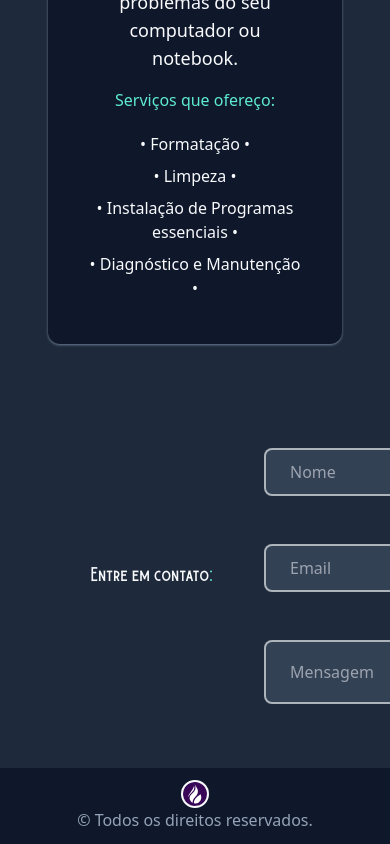
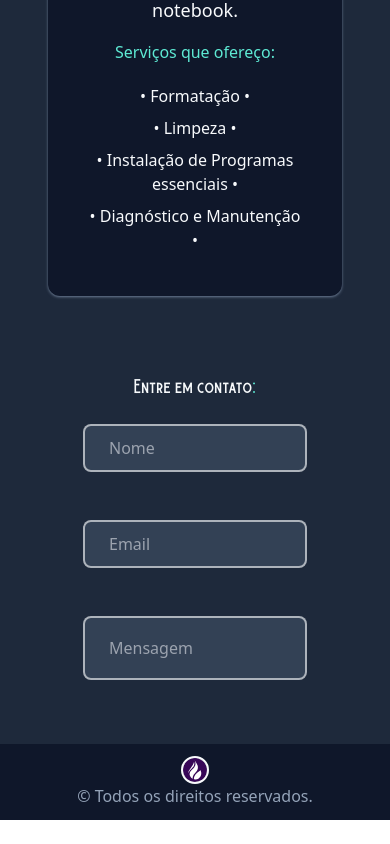
Before and after one commit to Soulzin01/joaoportfolio, a Next.js app: page / in a window 390 px wide. Shown: the part 2015-2859 px from the top of the page. After the commit the page ends 2835 px from the top, so only its background shows below. Built offline with nearby package versions, Linux system fonts and the light colour scheme.

Commit message:
commit resp changes

```diff
--- a/pages/_document.js
+++ b/pages/_document.mjs
@@ -1,11 +1,10 @@
 import { Html, Head, Main, NextScript } from 'next/document'
-import tailwind from 'tailwind-scrollbar';
 
 export default function Document() {
   return (
     <Html lang="pt-br">
       <Head />
-      <body className='scrollbar-thin scrollbar-track-slate-600 scrollbar-thumb-slate-700 scrollbar-track-rounded-xl'>
+      <body className='scrollbar-thin scrollbar-track-slate-600 scrollbar-thumb-slate-800 scrollbar-thumb-rounded-full'>
         <Main />
         <NextScript />
       </body>
--- a/pages/index.js
+++ b/pages/index.js
@@ -54,7 +54,7 @@ export default function Home() {
 
               </div>
 
-              <div className="relative rounded-full w-72 h-72 overflow-clip mx-auto mt-10 border-slate-600 border-4">
+              <div className="relative rounded-full w-72 h-72 overflow-clip mx-auto mt-10 border-slate-600 border-4 lsm:w-60 lsm:h-60">
                 <Image className='object-cover cursor-default select-none' src={desjoao} sizes="(max-width: 768px) 100vw,
               (max-width: 1200px) 50vw,
               33vw" priority fill alt='João Emanuel'/>
@@ -76,14 +76,14 @@ export default function Home() {
             <div className="gap-10 justify-evenly items-start lg:flex">
               <div className="text-center bg-slate-900 shadow-slate-500 shadow rounded-xl my-10 mx-2 p-10 hover:scale-105 hover:shadow
               hover:shadow-slate-500 transition-all duration-300 cursor-default select-none dark:bg-chuuch-gray flex-none">
-                <Image className='relative mx-auto ' src={iconDesign} width={150} height={150} alt='ícone do card de designs'/>
+                <Image className='relative mx-auto' src={iconDesign} width={150} height={150} alt='ícone do card de designs'/>
                 <h3 className="text-1xl font-bold pt-6 pb-2 text-slate-50 dark:text-gaiat-blue duration-300">
                   Designs Profissionais
                 </h3>
                 <p className="text-lg text-slate-50 dark:text-gaiat-blue duration-300">
                   Criação de designs elegantes que atenderão às suas necessidades.
                 </p>
-                <h4 className="text-teal-300 py-4 dark:text-teal-800">
+                <h4 className="text-teal-300 font-medium py-4 dark:text-teal-800">
                   Ferramentas que uso:
                 </h4>
                 <p className='text-slate-50 font-medium py-1 dark:text-gaiat-blue duration-300'>&#x2022; Photoshop &#x2022;</p>
@@ -101,7 +101,7 @@ export default function Home() {
                 <p className="text-lg text-slate-50 dark:text-gaiat-blue duration-300">
                   Diagnóstico de problemas do seu computador ou notebook.
                 </p>
-                <h4 className="text-teal-300 py-4 dark:text-teal-800">
+                <h4 className="text-teal-300 font-medium py-4 dark:text-teal-800">
                   Serviços que ofereço:
                 </h4>
                 <p className='text-slate-50 font-medium py-1 dark:text-gaiat-blue duration-300'>&#x2022; Formatação &#x2022;</p>
@@ -112,29 +112,30 @@ export default function Home() {
             </div>
           </section>
           <section>
-          <div className='max-w-3xl mx-auto py-10 lg:justify-between lg:flex max-lsm:inline-flex'>
+          <div className='max-w-3xl mx-auto py-10 lg:justify-between lg:flex max-lsm:inline-flex transition-all
+              duration-300 cursor-default select-none'>
               <div className='my-auto'>
                 <h1 className='lg:text-6xl md:text-3xl sm:text-xl lsm:mx-auto text-slate-50 font-burtons text-center font-medium w-56 md:w-64 dark:text-gaiat-blue'>
                   Entre em contato<span className='text-teal-300 font-bold dark:text-soda-orange'>:</span>
                 </h1>
               </div>
               <div className='block'>
-                <div className='py-6 w-72 lsm:mx-auto'>
+                <div className='py-6 w-80 lsm:mx-auto lsm:w-56'>
                   <label className='relative'>
-                    <input type='email' className='w-72 h-12 px-6 text-md outline-none text-white bg-slate-700 border-2 rounded-lg border-white border-opacity-60
+                    <input type='email' className='w-80 h-12 px-6 lsm:w-56 text-md outline-none text-white bg-slate-700 border-2 rounded-lg border-white border-opacity-60
                     focus:border-teal-200 transition duration-200' placeholder='Nome'/>
                   </label>
                 </div>
-                <div className='py-6 w-72 lsm:mx-auto'>
+                <div className='py-6 w-80 lsm:mx-auto lsm:w-56'>
                   <label className='relative'>
-                    <input type='text' className='w-72 h-12 px-6 text-md outline-none text-white bg-slate-700 border-2 rounded-lg border-white border-opacity-60
-                    focus:border-slate-900 transition duration-200' placeholder='Email'/>
+                    <input type='text' className='w-80 h-12 px-6 lsm:w-56 text-md outline-none text-white bg-slate-700 border-2 rounded-lg border-white border-opacity-60
+                    focus:border-teal-200 transition duration-200' placeholder='Email'/>
                   </label>
                 </div>
-                <div className='py-6 w-72 lsm:mx-auto'>
+                <div className='py-6 w-80 lsm:mx-auto lsm:w-56'>
                   <label className='relative'>
-                    <input type='text' className='w-72 h-16 px-6 text-md outline-none text-white bg-slate-700 border-2 rounded-lg border-white border-opacity-60
-                    focus:border-slate-900 transition duration-200' placeholder='Mensagem'/>
+                    <input type='text' className='w-80 h-16 px-6 lsm:w-56 text-md outline-none text-white bg-slate-700 border-2 rounded-lg border-white border-opacity-60
+                    focus:border-teal-200 transition duration-200' placeholder='Mensagem'/>
                   </label>
                 </div>
               </div>
--- a/tailwind.config.js
+++ b/tailwind.config.js
@@ -28,7 +28,7 @@ module.exports = {
         'chuuch-gray':'#E5E5E5',
       },
       screens: {
-        'lsm': '480px',
+        'lsm': '320px',
       }
     },
   },
```
